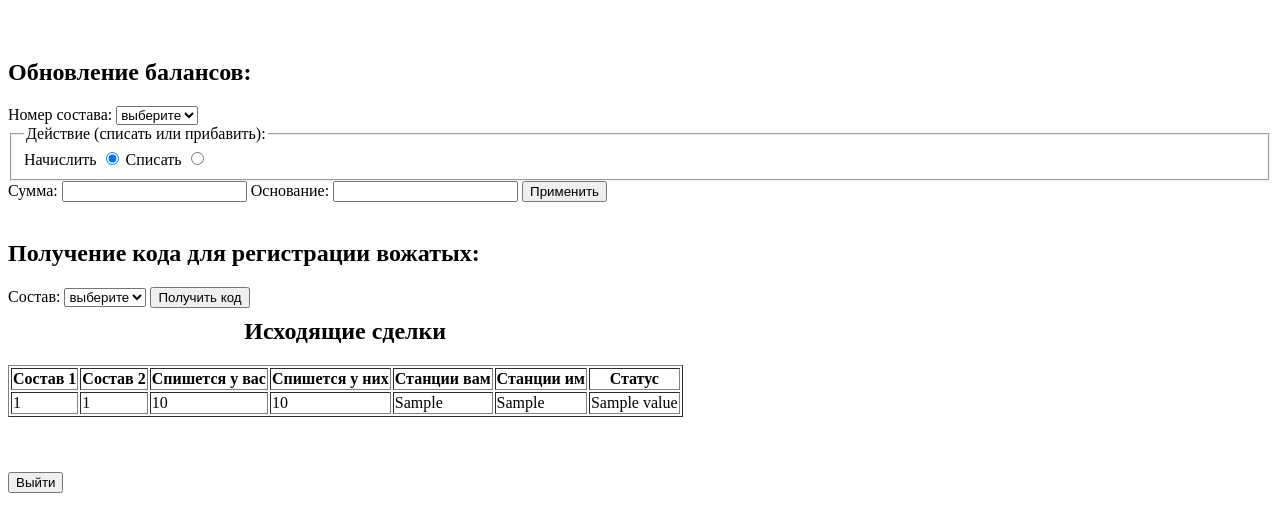
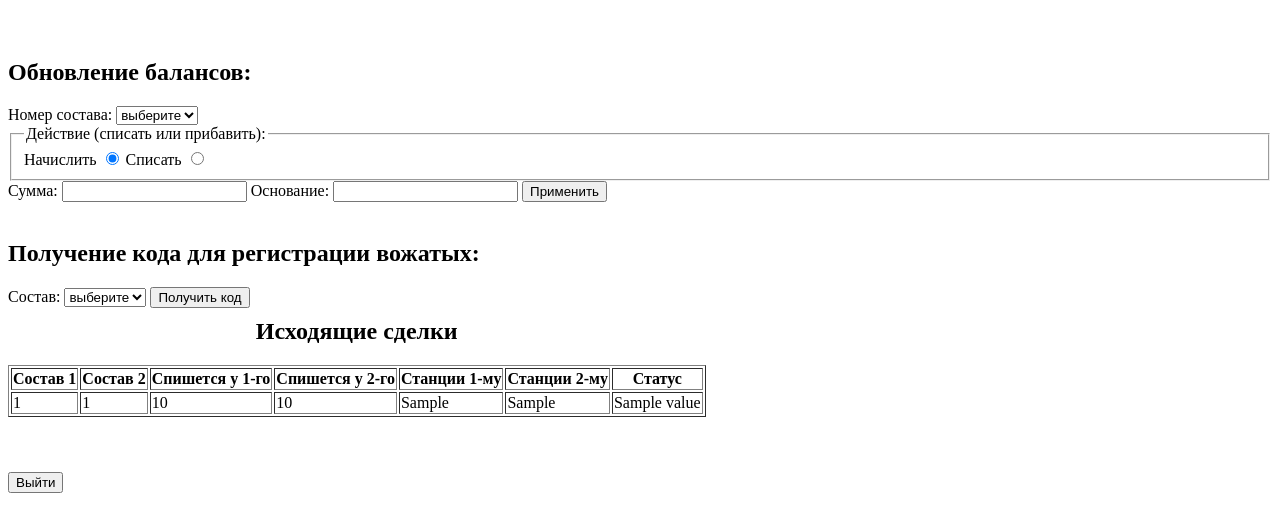
Before and after one commit to rufus20145/drugba-metro, a FastAPI app: template templates/profile/admin.html in a window 1280 px wide. Shown: the top 532 px of the page. Run offline with FastAPI, Linux system fonts and the light colour scheme; the template is opened without the code that fills it: most values are stand-ins (such as "Sample title", 1, 10 or a date in 2020).

Commit message:
исправил косяки отображения заявок

```diff
--- a/templates/profile/admin.html
+++ b/templates/profile/admin.html
@@ -114,10 +114,10 @@
       <tr>
         <th>Состав 1</th>
         <th>Состав 2</th>
-        <th>Спишется у вас</th>
-        <th>Спишется у них</th>
-        <th>Станции вам</th>
-        <th>Станции им</th>
+        <th>Спишется у 1-го</th>
+        <th>Спишется у 2-го</th>
+        <th>Станции 1-му</th>
+        <th>Станции 2-му</th>
         <th>Статус</th>
       </tr>
       {% for exchange_request in exReqs %}
@@ -126,8 +126,8 @@
           <td>{{ exchange_request.another_squad.number }}</td>
           <td>{{ '{:,}'.format(exchange_request.your_squad_withdraw).replace(',', ' ') }}</td>
           <td>{{ '{:,}'.format(exchange_request.another_squad_withdraw).replace(',', ' ') }}</td>
+          <td>{{ exchange_request.get_another_squad_stations() }}</td>
           <td>{{ exchange_request.get_your_squad_stations() }}</td>
-          <td>{{ exchange_request.get_another_squad_stations() }}</td>
           <td id="status_{{ exchange_request.id }}">{{ exchange_request.status.value }}</td>
         </tr>
       {% endfor %}
--- a/templates/profile/counselor.html
+++ b/templates/profile/counselor.html
@@ -220,11 +220,11 @@
       </tr>
       {% for exchange_request in user.squad.outgoing_exchange_requests %}
         <tr>
-          <td>{{ exchange_request.origin_squad.number }}</td>
+          <td>{{ exchange_request.another_squad.number }}</td>
+          <td>{{ '{:,}'.format(exchange_request.your_squad_withdraw).replace(',', ' ') }}</td>
           <td>{{ '{:,}'.format(exchange_request.another_squad_withdraw).replace(',', ' ') }}</td>
-          <td>{{ '{:,}'.format(exchange_request.your_squad_withdraw).replace(',', ' ') }}</td>
+          <td>{{ exchange_request.get_another_squad_stations() }}</td>
           <td>{{ exchange_request.get_your_squad_stations() }}</td>
-          <td>{{ exchange_request.get_another_squad_stations() }}</td>
           <td id="status_{{ exchange_request.id }}">{{ exchange_request.status.value }}</td>
         </tr>
       {% endfor %}
```
